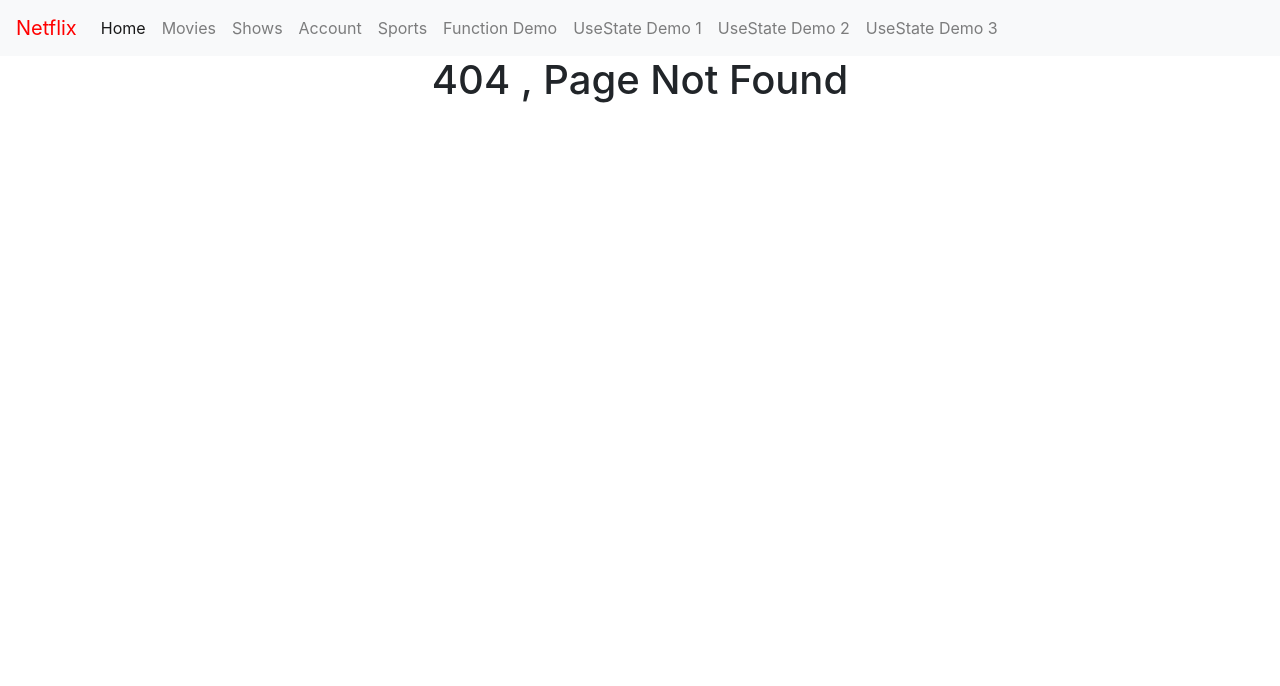
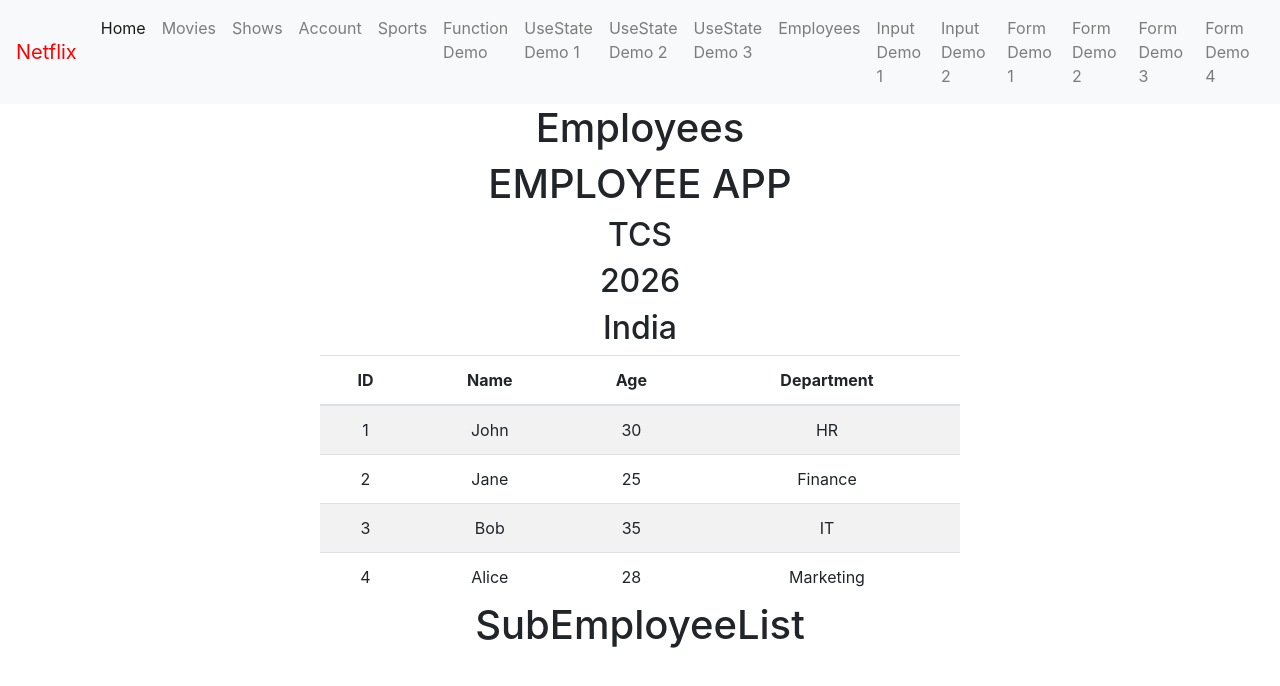
Before and after one commit to rajan1950/learning_26, a React (Vite) app: page /employees in a window 1280 px wide. Before the commit this address had no page. Shown: the top 686 px of the page. Built offline with nearby package versions, Linux system fonts and the light colour scheme.

Commit message:
Implemented props and controlled input handling in React

```diff
--- a/src/App.jsx
+++ b/src/App.jsx
@@ -17,9 +17,13 @@ import { Functiondemo } from './components/Functiondemo.jsx'
 import { UseStatedemo1 } from './components/UseStatedemo1.jsx'
 import { UseStatedemo2 } from './components/UseStatedemo2.jsx'
 import { UseStatedemo3 } from './components/UseStatedemo3.jsx'
-
-
-
+import { Employees } from './components/Employees.jsx'
+import { InputDemo1 } from './components/input/InputDemo1.jsx'
+import { InputDemo2 } from './components/input/InputDemo2.jsx'
+import { FormDemo1 } from './components/Form/FormDemo1.jsx'
+import { FormDemo2 } from './components/Form/FormDemo2.jsx'
+import { FormDemo3 } from './components/Form/FormDemo3.jsx'
+import { FormDemo4 } from './components/Form/FormDemo4.jsx'
 
 // import './App.css'
 // import { Headercomponent } from './components/Headercomponent.jsx'
@@ -68,6 +72,15 @@ function App() {
         <Route path="/usedemo1" element={<UseStatedemo1></UseStatedemo1>}></Route>
         <Route path="/usedemo2" element={<UseStatedemo2></UseStatedemo2>}></Route>
         <Route path="/usedemo3" element={<UseStatedemo3></UseStatedemo3>}></Route>
+        <Route path="/employees" element={<Employees></Employees>}></Route>
+        <Route path="/inputdemo1" element={<InputDemo1></InputDemo1>}></Route>
+        <Route path="/inputdemo2" element={<InputDemo2></InputDemo2>}></Route>
+        <Route path="/formdemo1" element={<FormDemo1></FormDemo1>}></Route>
+        <Route path="/formdemo2" element={<FormDemo2></FormDemo2>}></Route>
+        <Route path="/formdemo3" element={<FormDemo3></FormDemo3>}></Route>
+        <Route path="/formdemo4" element={<FormDemo4></FormDemo4>}></Route>
+
+
 
 
       </Routes>
--- /dev/null
+++ b/src/components/CardComponent.jsx
@@ -0,0 +1,23 @@
+import React from "react";
+
+export const CardComponent = (props) => {
+  return (
+    <div class="container mt-5">
+      <div class="card custom-card" style={{width:"16 rem;"}}>
+        <img
+          src="https://picsum.photos/300/200"
+          class="card-img-top"
+          alt="image"
+          style={{height:"200px",width:"200px"}}
+        />
+        <div class="card-body">
+          <h5 class="card-title">{props.title || "TITLE"}</h5>
+          <p class="card-text">{props.description || "DESCRIPTION" }</p>
+          <a href="#" class="btn custom-btn">
+            Go somewhere
+          </a>
+        </div>
+      </div>
+    </div>
+  );
+};
--- /dev/null
+++ b/src/components/EmployeeList.jsx
@@ -0,0 +1,36 @@
+import React from 'react'
+import { SubEmployeeList } from './SubEmployeeList'
+
+
+export const EmployeeList = (props) => {
+    console.log("emplist", props)
+    return (
+        <div style={{ textAlign: "center" }}>
+            <h1>{props.title}</h1>
+            <h2>{props.company.name}</h2>
+            <h2>{props.company.year}</h2>
+            <h2>{props.location}</h2>
+            <table className='table table-striped' style={{ margin: "0 auto", width: "50%" }}>
+                <thead>
+                    <tr>
+                        <th>ID</th>
+                        <th>Name</th>
+                        <th>Age</th>
+                        <th>Department</th>
+                    </tr>
+                </thead>
+                <tbody>
+                    {props.employees.map((emp) => {
+                        return <tr key={emp.id}>
+                            <td>{emp.id}</td>
+                            <td>{emp.name}</td>
+                            <td>{emp.age}</td>
+                            <td>{emp.department}</td>
+                        </tr>
+                    })}
+                </tbody>
+        </table>
+                <SubEmployeeList title={props.title}></SubEmployeeList>
+        </div >
+    )
+}
--- /dev/null
+++ b/src/components/Employees.jsx
@@ -0,0 +1,25 @@
+import React from 'react'
+import { EmployeeList } from './EmployeeList'
+
+export const Employees = () => {
+    var title = "EMPLOYEE APP"
+    var company = {
+        name : "TCS",
+        year : "2026",
+        location : "India"
+    }
+
+    var employees = [
+      {  id: 1, name:"John", age:30, department:"HR"},
+      {  id: 2, name:"Jane", age:25, department:"Finance"},
+      {  id: 3, name:"Bob", age:35, department:"IT"},
+      {  id:  4, name:"Alice", age:28, department:"Marketing"},
+    ]
+
+  return (
+    <div style={{textAlign:"center"}}>
+        <h1>Employees</h1>
+        <EmployeeList title = {title} company = {company} location = {company.location} employees = {employees}></EmployeeList>
+    </div>
+  )
+}
--- a/src/components/Functiondemo.jsx
+++ b/src/components/Functiondemo.jsx
@@ -1,4 +1,5 @@
 import React from 'react'
+import { CardComponent } from './CardComponent'
 
 export const Functiondemo = () => {
 
@@ -12,8 +13,9 @@ export const Functiondemo = () => {
     return (
         <div style={{ textAlign: "center" }}>
             <h1>function demo 1</h1>
-            <button onClick={test}>Click</button>
+            <button className="mr-5" onClick={test}>Click1</button>
             <button onClick={() => test2("100")}>Click2</button>
+            <CardComponent title="Card Title" description="This is a description"></CardComponent>
         </div>
     )
 }
--- a/src/components/Navbar.jsx
+++ b/src/components/Navbar.jsx
@@ -47,6 +47,34 @@ export const Navbar = () => {
                             <Link className="nav-link" to="/usedemo3">UseState Demo 3</Link>
                         </li>
 
+                        <li className="nav-item">
+                            <Link className="nav-link" to="/employees">Employees</Link>
+                        </li>
+
+                       <li className="nav-item">
+                            <Link className="nav-link" to="/inputdemo1">Input Demo 1</Link>
+                        </li>
+
+                        <li className="nav-item">
+                            <Link className="nav-link" to="/inputdemo2">Input Demo 2</Link>
+                        </li>
+
+                        <li className="nav-item">
+                            <Link className="nav-link" to="/formdemo1">Form Demo 1</Link>
+                        </li>
+
+                        <li className="nav-item">
+                            <Link className="nav-link" to="/formdemo2">Form Demo 2</Link>
+                        </li>
+
+                        <li className="nav-item">
+                            <Link className="nav-link" to="/formdemo3">Form Demo 3</Link>
+                        </li>
+
+                        <li className="nav-item">
+                            <Link className="nav-link" to="/formdemo4">Form Demo 4</Link>
+                        </li>
+
                     </ul>
 
                 </div>
--- /dev/null
+++ b/src/components/SubEmployeeList.jsx
@@ -0,0 +1,12 @@
+import React from 'react'
+
+export const SubEmployeeList = (props) => {
+
+    console.log("sub employee props", props)
+
+  return (
+    <div>
+        <h1>SubEmployeeList</h1>
+    </div>
+  )
+}
--- /dev/null
+++ b/src/components/input/InputDemo1.jsx
@@ -0,0 +1,34 @@
+import React from 'react'
+import { useState } from 'react'
+
+export const InputDemo1 = () => {
+
+    const [name, setName] = useState("")
+
+    const nameHandler = (event) => {
+        console.log(event.target.value)
+        setName(event.target.value)
+    }
+
+    const [age, setAge] = useState("")
+
+    const ageHandler = (event) => {
+        console.log(event.target.value)
+    }
+
+    return (
+        <div style={{ textAlign: "center" }}>
+            <h1>InputDemo1</h1>
+            <div>
+                <label>Name</label>
+                <input type="text" onChange={(event) => nameHandler(event)}></input>
+                {name}
+            </div>
+            <div>
+                <label>AGE</label>
+                <input type="text" onChange={(event)=>{ageHandler(event)}}></input>
+                {age}
+            </div>
+        </div>
+    )
+}
```
